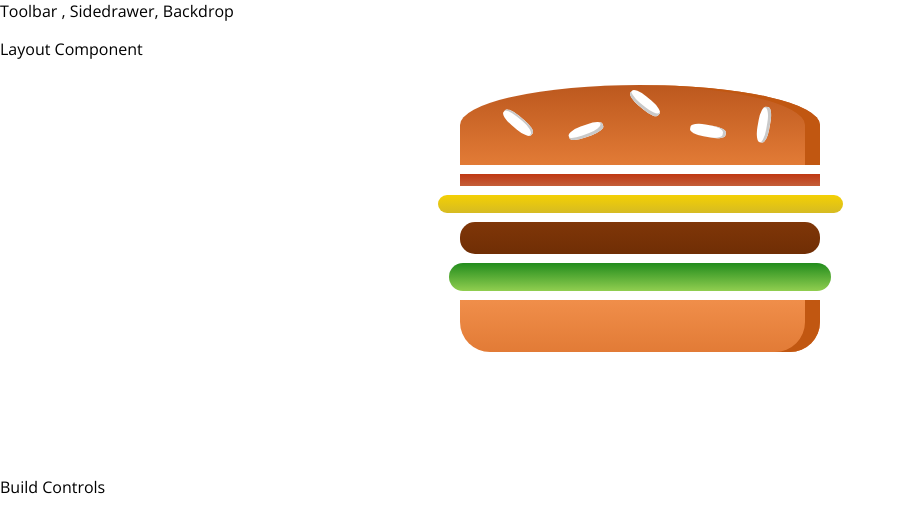
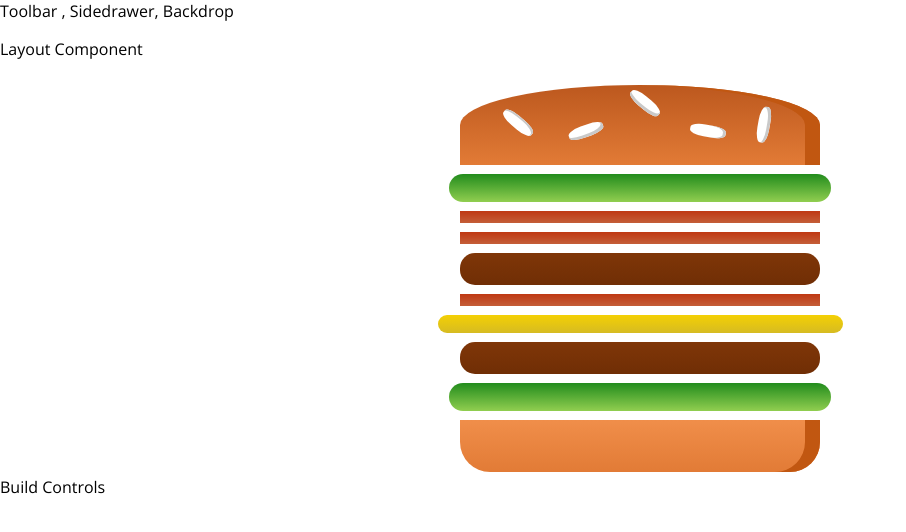
Before and after one commit to Mynk11/burger-basic, a React app: page / in a window 1280 px wide. Shown: the top 532 px of the page, without its empty margins (0-906 px from the left). Built offline with nearby package versions, Linux system fonts and the light colour scheme.

Commit message:
change in burgerbuilder

```diff
--- a/src/components/Burger/Burger.js
+++ b/src/components/Burger/Burger.js
@@ -11,6 +11,7 @@ const Burger = (props) => {
     return (
         <div className="Burger">
             <BurgerIngredient type="bread-top"></BurgerIngredient>
+            {transformIngredients}
             <BurgerIngredient type="bacon"></BurgerIngredient>
             <BurgerIngredient type="cheese"></BurgerIngredient>
             <BurgerIngredient type="meat"></BurgerIngredient>
```
